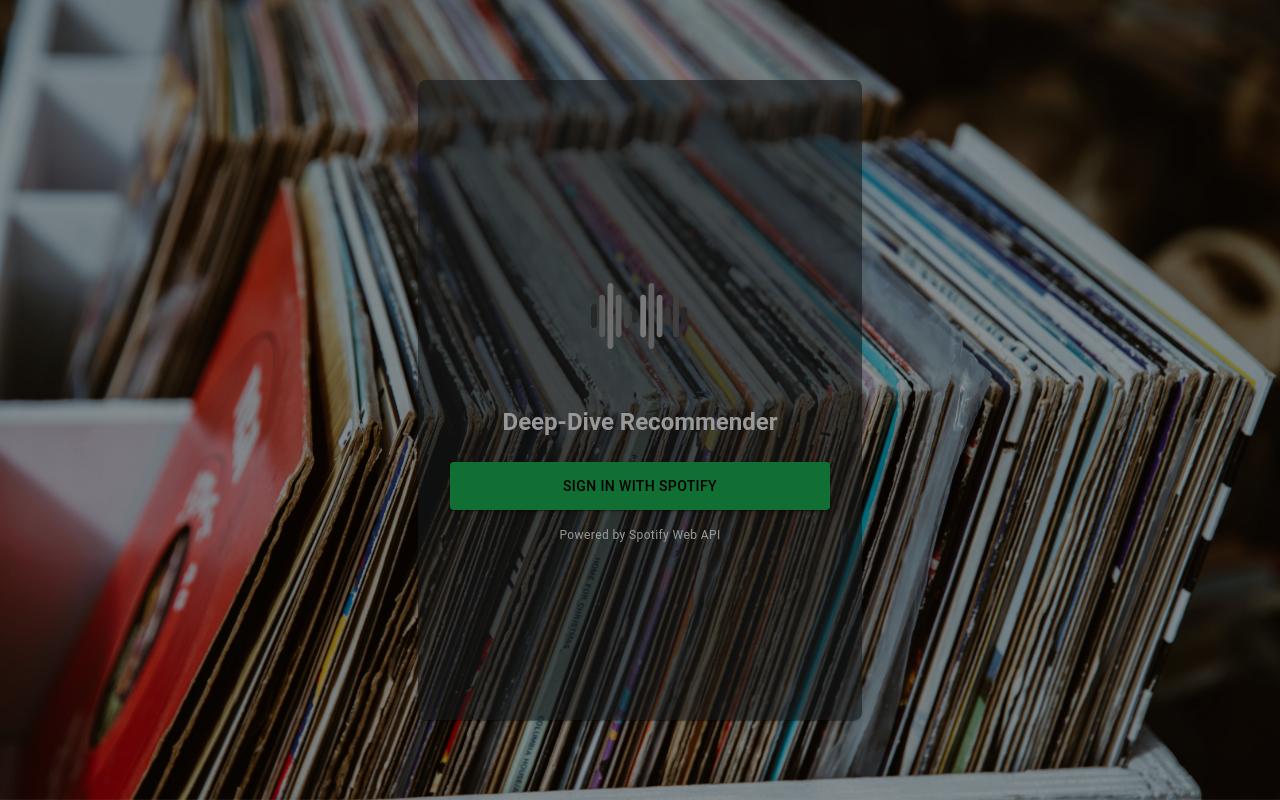
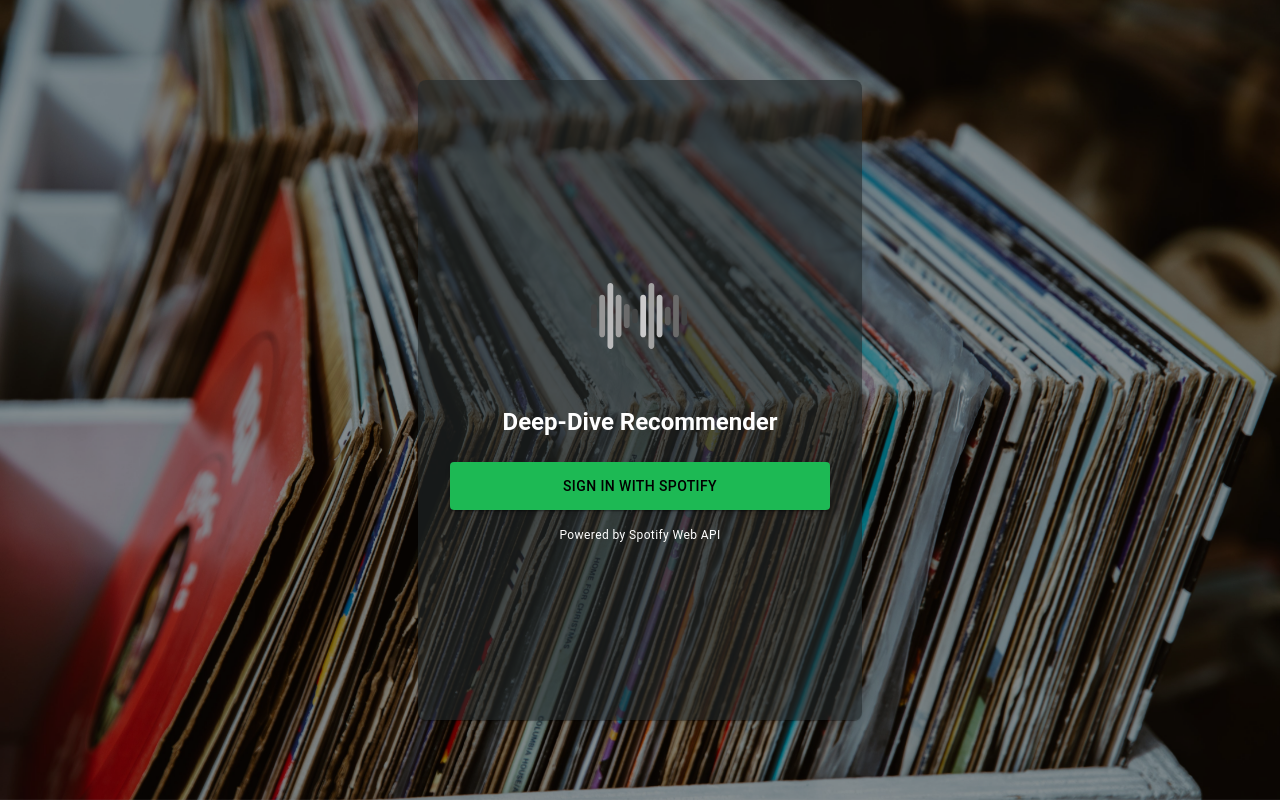
Before and after one commit to Mivezvictory/Deep-Dive-Recommender, a React (Vite) app in the folder client/: page / in a window 1280 px wide. Built offline with nearby package versions, Linux system fonts and the light colour scheme; no server answers.

Commit message:
fixed Signin button not being clickable by fixing a styling typo. Changed Indez to zIndex

```diff
--- a/client/src/pages/pageStyling/pageTheme.ts
+++ b/client/src/pages/pageStyling/pageTheme.ts
@@ -24,7 +24,7 @@
 }
 
 export const SINGIN_CARD_STYLING = {
-    Index: 2,
+    zIndex: 2,
     height: '80vh',
     display: 'flex',
     flexDirection: 'column',
```
